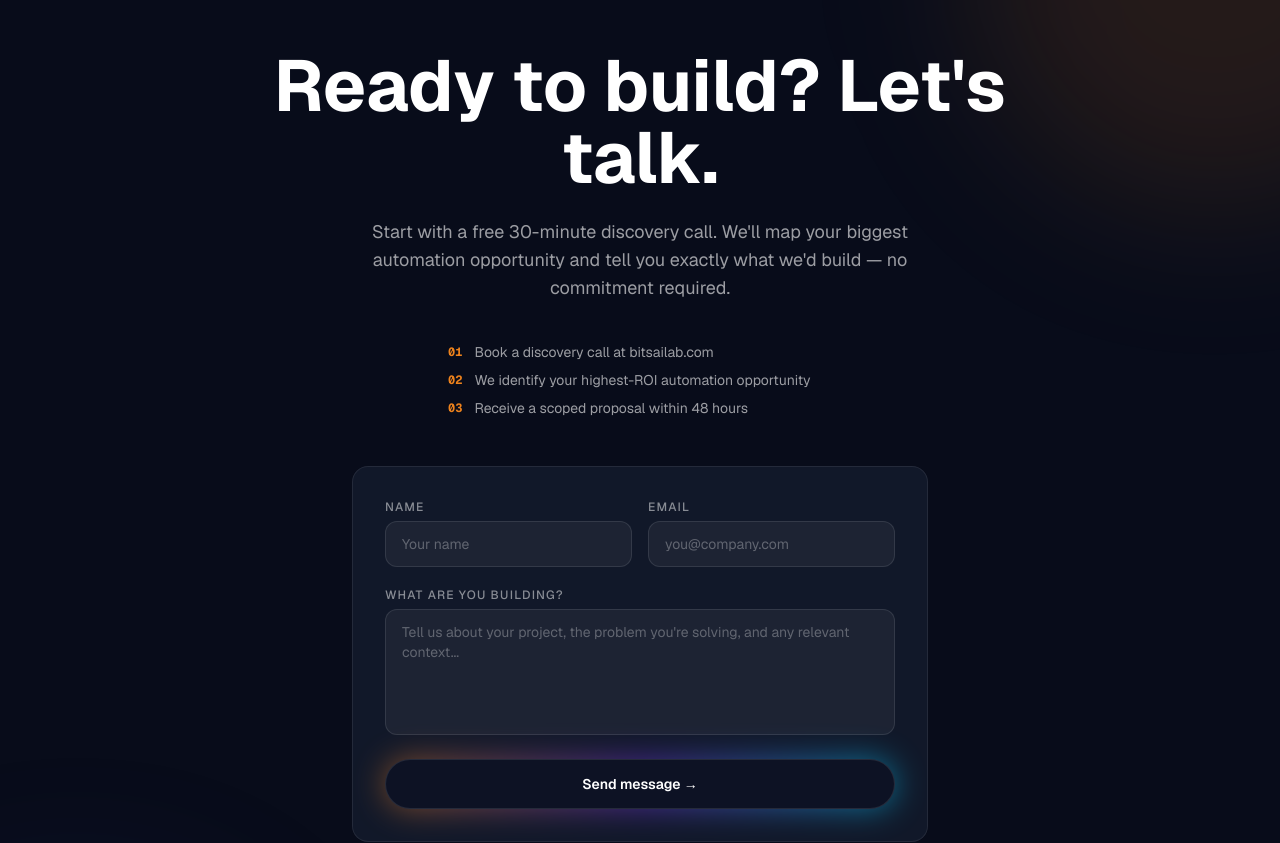
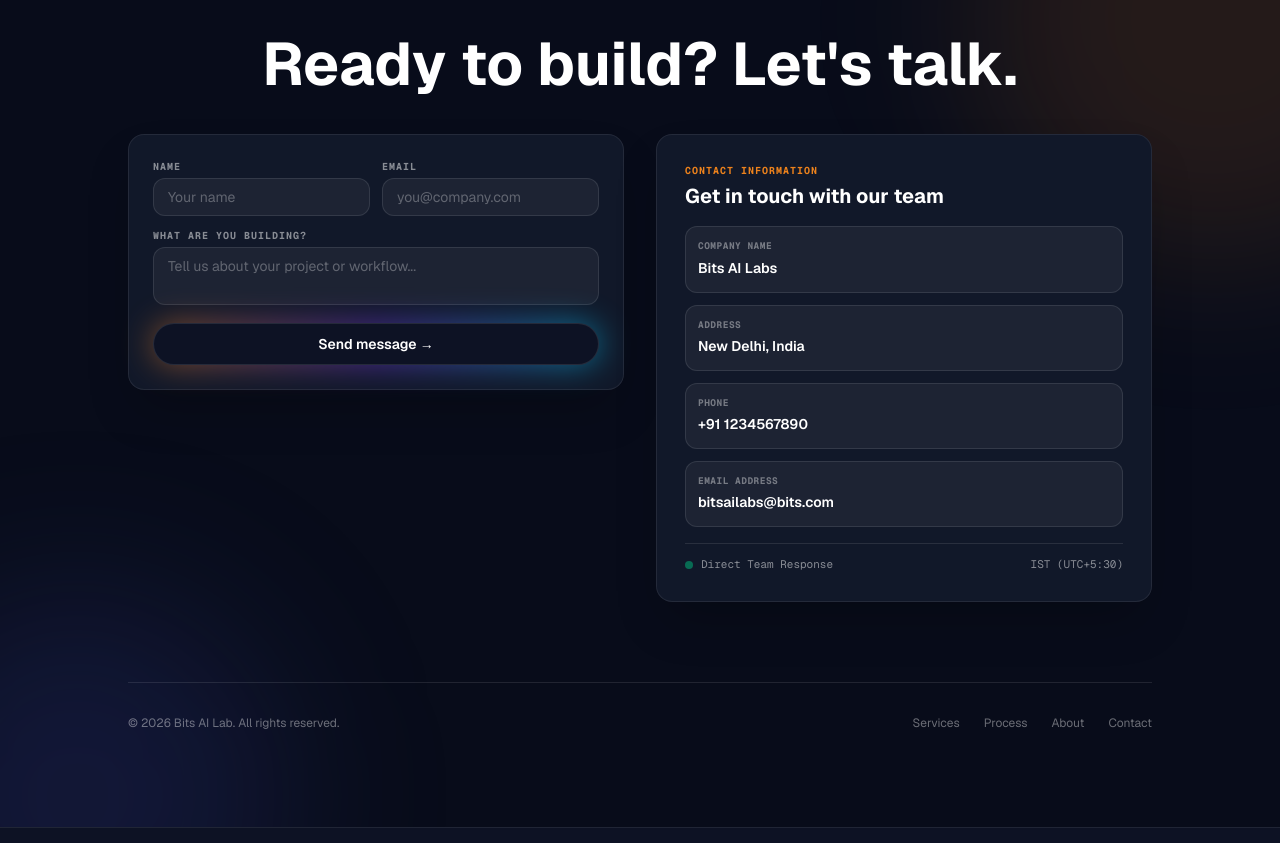
Before and after one commit to krush7789/Bail-fe-Test, a Next.js app: page /balanced in a window 1280 px wide. Shown: the part 7240-8083 px from the top of the page. Built offline with nearby package versions, Linux system fonts and the light colour scheme.

Commit message:
minor revisions

```diff
--- a/src/components/balanced/CTAContact.tsx
+++ b/src/components/balanced/CTAContact.tsx
@@ -34,7 +34,7 @@ export default function CTAContact() {
   }
 
   return (
-    <section id="contact" className="relative bg-[var(--ink)] py-28 px-6 overflow-hidden" aria-labelledby="cta-heading">
+    <section id="contact" className="relative bg-[var(--ink)] py-24 px-6 overflow-hidden" aria-labelledby="cta-heading">
       {/* Aurora blobs for drama */}
       <div
         className="aurora-blob absolute top-[-20%] right-[-15%] w-[500px] h-[500px]"
@@ -47,79 +47,55 @@ export default function CTAContact() {
         aria-hidden="true"
       />
 
-      <div className="relative z-10 max-w-3xl mx-auto">
+      <div className="relative z-10 max-w-5xl mx-auto">
         {/* Big headline */}
         <motion.div
           ref={ref}
           initial={{ opacity: 0, y: 30 }}
           animate={isInView ? { opacity: 1, y: 0 } : { opacity: 0, y: 30 }}
           transition={{ duration: 0.6, ease: "easeOut" }}
-          className="text-center mb-6"
+          className="text-center mb-10"
         >
           <h2
             id="cta-heading"
-            className="text-5xl md:text-7xl font-bold text-white"
+            className="text-4xl md:text-6xl font-bold text-white"
           >
             {cta.headline}
           </h2>
         </motion.div>
 
-        {/* Subheadline */}
-        <motion.p
-          initial={{ opacity: 0, y: 16 }}
-          animate={isInView ? { opacity: 1, y: 0 } : { opacity: 0, y: 16 }}
-          transition={{ duration: 0.5, delay: 0.1, ease: "easeOut" }}
-          className="text-center text-lg text-white/60 mb-10 max-w-xl mx-auto"
-        >
-          {cta.subheadline}
-        </motion.p>
+        {/* 2-Column Split: Compact Form on Left + Information Tab on Right */}
+        <div className="grid grid-cols-1 lg:grid-cols-2 gap-8 items-start">
 
-        {/* Steps */}
-        <motion.ol
-          initial={{ opacity: 0, y: 16 }}
-          animate={isInView ? { opacity: 1, y: 0 } : { opacity: 0, y: 16 }}
-          transition={{ duration: 0.5, delay: 0.2, ease: "easeOut" }}
-          className="flex flex-col gap-2 mb-12 max-w-sm mx-auto"
-        >
-          {cta.steps.map((step, i) => (
-            <li key={i} className="flex items-start gap-3 text-sm text-white/60">
-              <span className="text-bail-orange font-bold font-mono text-xs mt-0.5 shrink-0">
-                {String(i + 1).padStart(2, "0")}
-              </span>
-              {step}
-            </li>
-          ))}
-        </motion.ol>
-
-        {/* Contact form */}
+          {/* LEFT SIDE: Contact form (Trimmed & Compact) */}
           <motion.div
             initial={{ opacity: 0, y: 24 }}
             animate={isInView ? { opacity: 1, y: 0 } : { opacity: 0, y: 24 }}
             transition={{ duration: 0.6, delay: 0.3, ease: "easeOut" }}
-          className="bg-[var(--ink-3)] border border-[var(--glass-border)] rounded-2xl p-8 max-w-xl mx-auto"
-          style={{ backdropFilter: "blur(12px)" }}
+            className="bg-[var(--ink-3)] border border-[var(--glass-border)] rounded-2xl p-5 md:p-6 flex flex-col justify-between shadow-2xl backdrop-blur-xl"
           >
             {status === "success" ? (
-            <div className="text-center py-10 flex flex-col items-center gap-4">
-              <div className="w-14 h-14 rounded-full bg-bail-orange/10 flex items-center justify-center">
-                <svg width="24" height="24" fill="none" viewBox="0 0 24 24">
+              <div className="text-center py-8 flex flex-col items-center justify-center gap-3">
+                <div className="w-12 h-12 rounded-full bg-[var(--bail-orange)]/10 flex items-center justify-center">
+                  <svg width="22" height="22" fill="none" viewBox="0 0 24 24">
                     <path d="M20 6L9 17l-5-5" stroke="var(--bail-orange)" strokeWidth="2" strokeLinecap="round" strokeLinejoin="round"/>
                   </svg>
                 </div>
-              <p className="text-lg font-semibold text-white">Message sent!</p>
-              <p className="text-sm text-white/50">We&apos;ll be in touch within 24 hours.</p>
+                <p className="text-base font-semibold text-white">Message sent!</p>
+                <p className="text-xs text-white/50">We&apos;ll be in touch within 24 hours.</p>
                 <button
                   onClick={() => setStatus("idle")}
-                className="mt-2 text-sm text-bail-orange hover:underline"
+                  className="mt-1 text-xs text-[var(--bail-orange)] hover:underline font-semibold"
                 >
                   Send another message
                 </button>
               </div>
             ) : (
-            <form className="flex flex-col gap-5" onSubmit={handleSubmit}>
-              <div className="grid grid-cols-1 sm:grid-cols-2 gap-4">
-                <div className="flex flex-col gap-1.5">
-                  <label htmlFor="contact-name" className="text-xs font-medium text-white/50 uppercase tracking-widest">
+              <form className="flex flex-col gap-3.5" onSubmit={handleSubmit}>
+                <div className="space-y-3">
+                  <div className="grid grid-cols-1 sm:grid-cols-2 gap-3">
+                    <div className="flex flex-col gap-1">
+                      <label htmlFor="contact-name" className="text-[10px] font-mono font-bold text-white/50 uppercase tracking-widest">
                         Name
                       </label>
                       <input
@@ -129,11 +105,11 @@ export default function CTAContact() {
                         required
                         value={form.name}
                         onChange={(e) => setForm((f) => ({ ...f, name: e.target.value }))}
-                    className="px-4 py-3 rounded-xl border border-white/10 bg-white/5 text-sm text-white placeholder:text-white/30 focus:outline-none focus:border-bail-orange/50 transition-colors"
+                        className="px-3.5 py-2 rounded-xl border border-white/10 bg-white/5 text-sm text-white placeholder:text-white/30 focus:outline-none focus:border-[var(--bail-orange)]/50 transition-colors"
                       />
                     </div>
-                <div className="flex flex-col gap-1.5">
-                  <label htmlFor="contact-email" className="text-xs font-medium text-white/50 uppercase tracking-widest">
+                    <div className="flex flex-col gap-1">
+                      <label htmlFor="contact-email" className="text-[10px] font-mono font-bold text-white/50 uppercase tracking-widest">
                         Email
                       </label>
                       <input
@@ -143,34 +119,34 @@ export default function CTAContact() {
                         required
                         value={form.email}
                         onChange={(e) => setForm((f) => ({ ...f, email: e.target.value }))}
-                    className="px-4 py-3 rounded-xl border border-white/10 bg-white/5 text-sm text-white placeholder:text-white/30 focus:outline-none focus:border-bail-orange/50 transition-colors"
+                        className="px-3.5 py-2 rounded-xl border border-white/10 bg-white/5 text-sm text-white placeholder:text-white/30 focus:outline-none focus:border-[var(--bail-orange)]/50 transition-colors"
                       />
                     </div>
                   </div>
 
-              <div className="flex flex-col gap-1.5">
-                <label htmlFor="contact-message" className="text-xs font-medium text-white/50 uppercase tracking-widest">
+                  <div className="flex flex-col gap-1">
+                    <label htmlFor="contact-message" className="text-[10px] font-mono font-bold text-white/50 uppercase tracking-widest">
                       What are you building?
                     </label>
                     <textarea
                       id="contact-message"
-                  rows={5}
+                      rows={2}
                       required
-                  placeholder="Tell us about your project, the problem you're solving, and any relevant context..."
+                      placeholder="Tell us about your project or workflow..."
                       value={form.message}
                       onChange={(e) => setForm((f) => ({ ...f, message: e.target.value }))}
-                  className="px-4 py-3 rounded-xl border border-white/10 bg-white/5 text-sm text-white placeholder:text-white/30 focus:outline-none focus:border-bail-orange/50 transition-colors resize-none"
+                      className="px-3.5 py-2 rounded-xl border border-white/10 bg-white/5 text-sm text-white placeholder:text-white/30 focus:outline-none focus:border-[var(--bail-orange)]/50 transition-colors resize-none"
                     />
+                  </div>
                 </div>
 
                 {status === "error" && (
-                <p className="text-sm text-red-400 text-center">
+                  <p className="text-xs text-red-400 text-center">
                     Something went wrong. Please try again or email us directly.
                   </p>
                 )}
 
                 <div className="relative mt-1 group">
-                {/* Glow aura — only when not disabled */}
                   {status !== "sending" && (
                     <div
                       className="absolute inset-0 rounded-full blur-lg opacity-50 transition-opacity duration-300 group-hover:opacity-80 pointer-events-none"
@@ -181,7 +157,7 @@ export default function CTAContact() {
                   <button
                     type="submit"
                     disabled={status === "sending"}
-                  className="relative w-full py-3.5 rounded-full bg-[#0d1224] text-white font-semibold text-sm border border-white/10 hover:bg-[#111829] hover:-translate-y-0.5 disabled:opacity-60 disabled:cursor-not-allowed disabled:hover:translate-y-0 transition-all duration-200"
+                    className="relative w-full py-2.5 rounded-full bg-[#0d1224] text-white font-semibold text-xs md:text-sm border border-white/10 hover:bg-[#111829] hover:-translate-y-0.5 disabled:opacity-60 disabled:cursor-not-allowed disabled:hover:translate-y-0 transition-all duration-200"
                   >
                     {status === "sending" ? "Sending..." : "Send message →"}
                   </button>
@@ -189,10 +165,75 @@ export default function CTAContact() {
               </form>
             )}
           </motion.div>
+
+          {/* RIGHT SIDE: Information Tab Card (Simple, Clean, Professional) */}
+          <motion.div
+            initial={{ opacity: 0, y: 24 }}
+            animate={isInView ? { opacity: 1, y: 0 } : { opacity: 0, y: 24 }}
+            transition={{ duration: 0.6, delay: 0.4, ease: "easeOut" }}
+            className="bg-[var(--ink-3)] border border-[var(--glass-border)] rounded-2xl p-6 md:p-7 h-full flex flex-col justify-between space-y-4 shadow-2xl backdrop-blur-xl"
+          >
+            <div>
+              <span className="text-[10px] font-bold uppercase tracking-widest text-[var(--bail-orange)] block mb-1 font-mono">
+                CONTACT INFORMATION
+              </span>
+              <h3 className="text-xl font-bold text-white mb-4">
+                Get in touch with our team
+              </h3>
+
+              <div className="space-y-3">
+                {/* Company Name */}
+                <div className="p-3 rounded-xl bg-white/5 border border-white/10">
+                  <span className="text-[9.5px] font-mono font-bold uppercase tracking-wider text-white/40 block mb-0.5">
+                    Company Name
+                  </span>
+                  <span className="text-sm font-semibold text-white">Bits AI Labs</span>
+                </div>
+
+                {/* Address */}
+                <div className="p-3 rounded-xl bg-white/5 border border-white/10">
+                  <span className="text-[9.5px] font-mono font-bold uppercase tracking-wider text-white/40 block mb-0.5">
+                    Address
+                  </span>
+                  <span className="text-sm font-semibold text-white">New Delhi, India</span>
+                </div>
+
+                {/* Phone */}
+                <div className="p-3 rounded-xl bg-white/5 border border-white/10">
+                  <span className="text-[9.5px] font-mono font-bold uppercase tracking-wider text-white/40 block mb-0.5">
+                    Phone
+                  </span>
+                  <a href="tel:+911234567890" className="text-sm font-semibold text-white hover:text-[var(--bail-orange)] transition-colors">
+                    +91 1234567890
+                  </a>
+                </div>
+
+                {/* Email Address */}
+                <div className="p-3 rounded-xl bg-white/5 border border-white/10">
+                  <span className="text-[9.5px] font-mono font-bold uppercase tracking-wider text-white/40 block mb-0.5">
+                    Email Address
+                  </span>
+                  <a href="mailto:bitsailabs@bits.com" className="text-sm font-semibold text-white hover:text-[var(--bail-orange)] transition-colors">
+                    bitsailabs@bits.com
+                  </a>
+                </div>
+              </div>
+            </div>
+
+            <div className="pt-3 border-t border-white/10 flex items-center justify-between text-[11px] text-white/50 font-mono">
+              <span className="flex items-center gap-2">
+                <span className="w-2 h-2 rounded-full bg-emerald-500 animate-pulse" />
+                Direct Team Response
+              </span>
+              <span>IST (UTC+5:30)</span>
+            </div>
+          </motion.div>
+
+        </div>
       </div>
 
       {/* Minimal Footer Strip */}
-      <div className="relative z-10 max-w-5xl mx-auto mt-24 pt-8 border-t border-white/10 flex flex-col sm:flex-row items-center justify-between gap-4 text-xs text-white/40">
+      <div className="relative z-10 max-w-5xl mx-auto mt-20 pt-8 border-t border-white/10 flex flex-col sm:flex-row items-center justify-between gap-4 text-xs text-white/40">
         <p>© 2026 Bits AI Lab. All rights reserved.</p>
         <div className="flex items-center gap-6">
           <a href="#services" className="hover:text-white transition-colors">Services</a>
```
Also changed, not shown: src/components/immersive/ImmersiveHero.tsx (+26 -23 lines), src/components/immersive/PinnedProcess.tsx (+40 -26 lines), 1 other file (tests, documents, lock files or other folders). Lines whose indentation alone changed are shown as unchanged.
